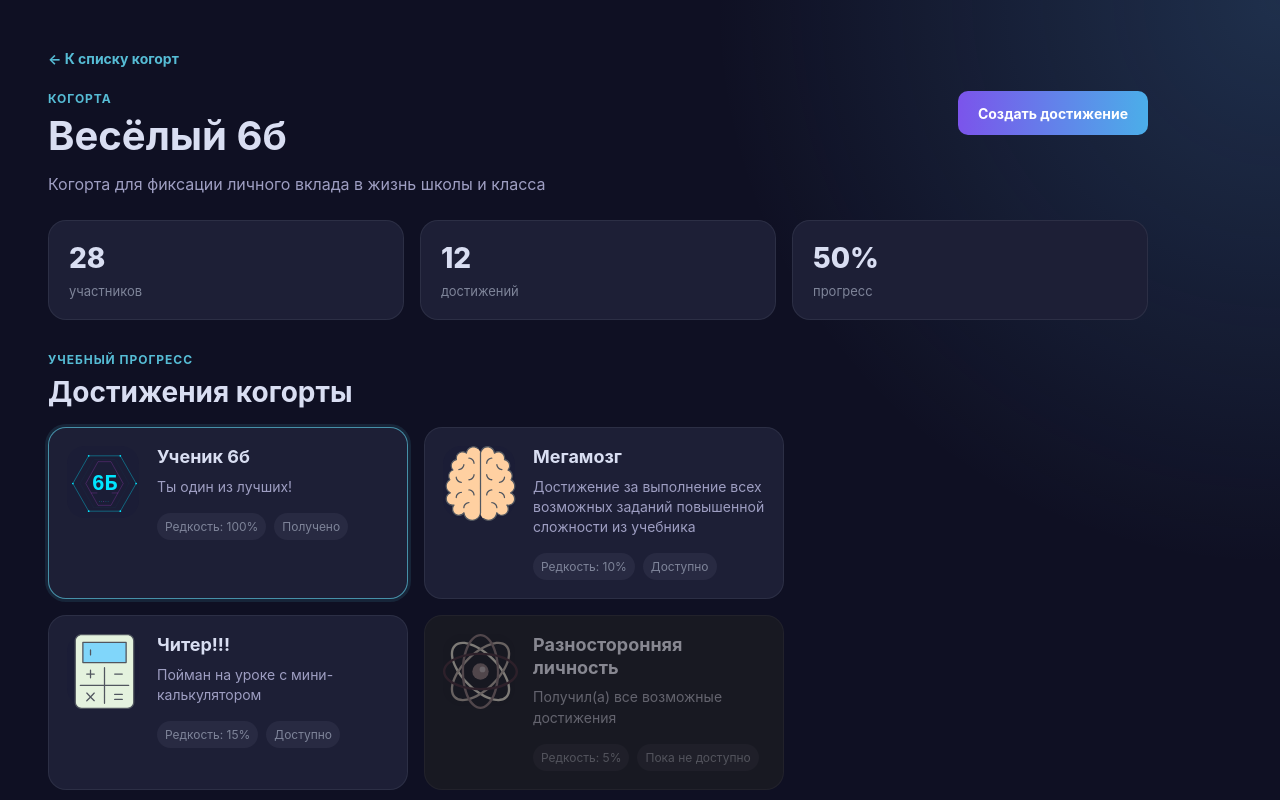
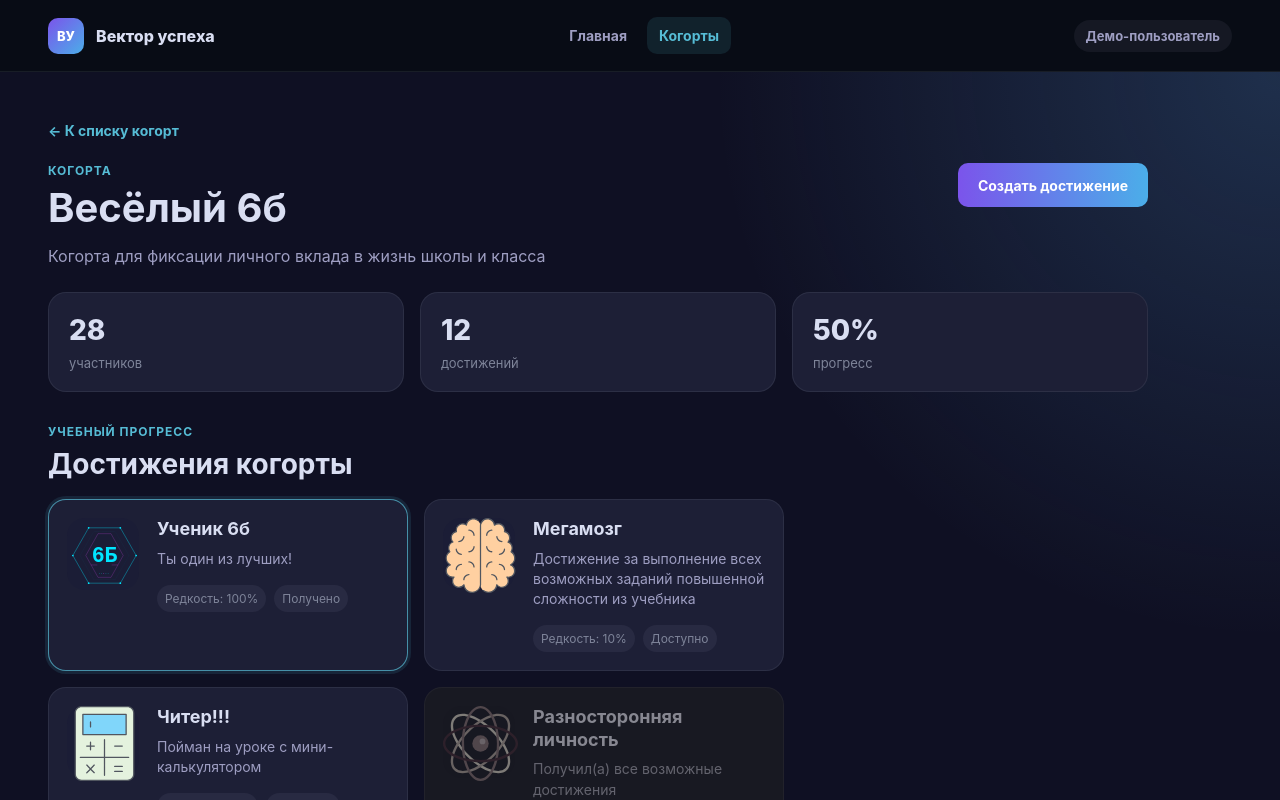
Before and after one commit to Galeav/vector-success, a SvelteKit app: page /cohorts/My-class in a window 1280 px wide. Shown: the top 800 px of the page. Built offline with nearby package versions, Linux system fonts and the light colour scheme.

Commit message:
Добавлен стиль активной вкладки в навигации

```diff
--- /dev/null
+++ b/src/lib/components/layout/AppHeader.svelte
@@ -0,0 +1,119 @@
+<script lang="ts">
+    import { page } from '$app/state';
+
+    const isActive = (path: string) => {
+        if (path === '/') {
+            return page.url.pathname === '/';
+        }
+
+        return page.url.pathname.startsWith(path);
+    };
+</script>
+
+<header class="app-header">
+    <a class="app-header__brand" href="/">
+        <span class="app-header__logo">ВУ</span>
+        <span>Вектор успеха</span>
+    </a>
+
+    <nav class="app-header__nav" aria-label="Основная навигация">
+        <a class:active={isActive('/')} href="/">Главная</a>
+        <a class:active={isActive('/cohorts')} href="/cohorts">Когорты</a>
+    </nav>
+
+    <div class="app-header__user">
+        <span>Демо-пользователь</span>
+    </div>
+</header>
+
+<style>
+    .app-header {
+        display: flex;
+        align-items: center;
+        justify-content: space-between;
+        gap: 24px;
+        min-height: 72px;
+        padding: 0 48px;
+        border-bottom: 1px solid rgba(217, 222, 242, 0.08);
+        background: #080c15;
+    }
+
+    .app-header__brand {
+        display: inline-flex;
+        align-items: center;
+        gap: 12px;
+        color: #d9def2;
+        font-size: 16px;
+        font-weight: 800;
+    }
+
+    .app-header__logo {
+        display: grid;
+        place-items: center;
+        width: 36px;
+        height: 36px;
+        border-radius: 10px;
+        background: linear-gradient(135deg, #7b54eb, #4baee9);
+        color: #ffffff;
+        font-size: 13px;
+        font-weight: 800;
+    }
+
+    .app-header__nav {
+        display: flex;
+        align-items: center;
+        gap: 8px;
+    }
+
+    .app-header__nav a {
+        padding: 10px 12px;
+        border-radius: 10px;
+        color: #9e9ec2;
+        font-size: 14px;
+        font-weight: 700;
+        transition:
+            background 0.16s ease,
+            color 0.16s ease;
+    }
+
+    .app-header__nav a:hover {
+        background: rgba(217, 222, 242, 0.06);
+        color: #d9def2;
+    }
+
+    .app-header__nav a.active {
+        background: rgba(86, 188, 213, 0.12);
+        color: #56bcd5;
+    }
+
+    .app-header__nav a:focus-visible,
+    .app-header__brand:focus-visible {
+        outline: 3px solid rgba(86, 188, 213, 0.45);
+        outline-offset: 3px;
+    }
+
+    .app-header__user {
+        padding: 8px 12px;
+        border-radius: 999px;
+        background: rgba(217, 222, 242, 0.06);
+        color: #9e9ec2;
+        font-size: 13px;
+        font-weight: 700;
+    }
+
+    @media (max-width: 720px) {
+        .app-header {
+            align-items: flex-start;
+            flex-direction: column;
+            padding: 20px 24px;
+        }
+
+        .app-header__nav {
+            width: 100%;
+        }
+
+        .app-header__user {
+            display: none;
+        }
+    }
+</style>
--- a/src/routes/+layout.svelte
+++ b/src/routes/+layout.svelte
@@ -1,7 +1,10 @@
 <script lang="ts">
-  import '../app.css';
+    import AppHeader from '$lib/components/layout/AppHeader.svelte';
+    import '../app.css';
 
-  let { children } = $props();
+    let { children } = $props();
 </script>
 
+<AppHeader />
+
 {@render children()}
```
